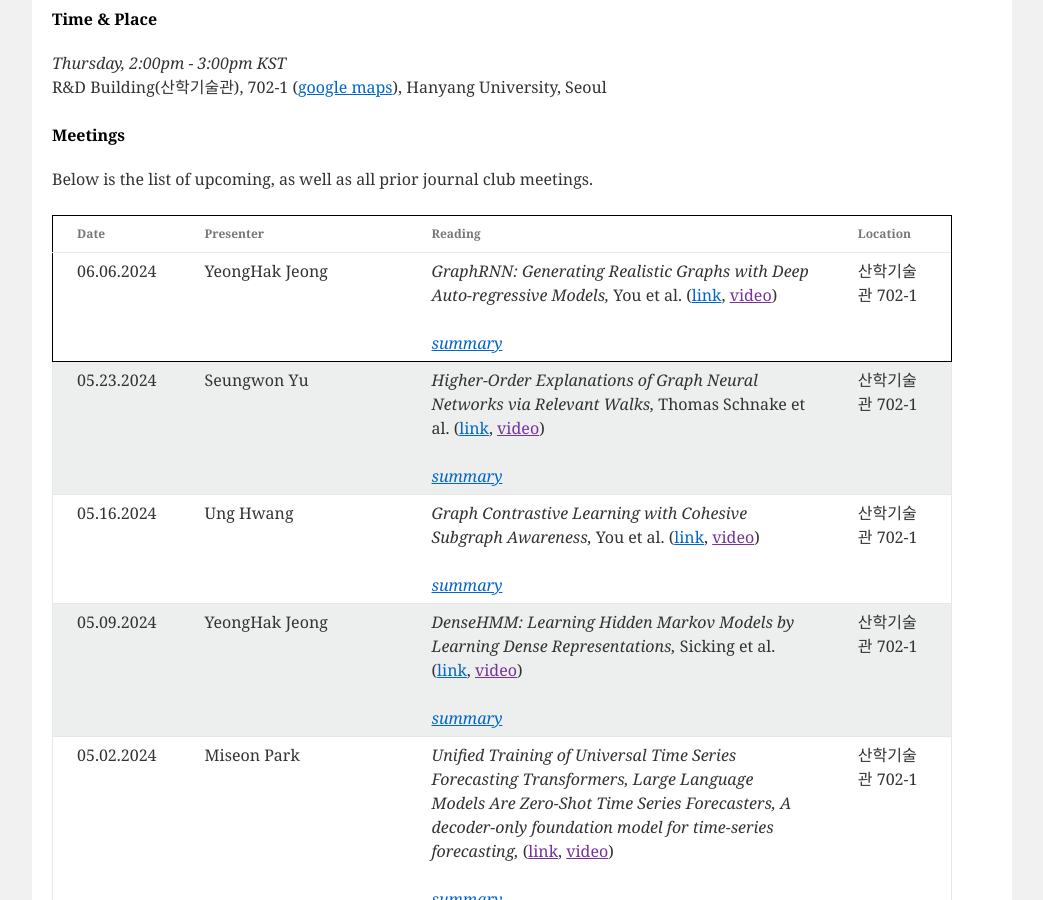
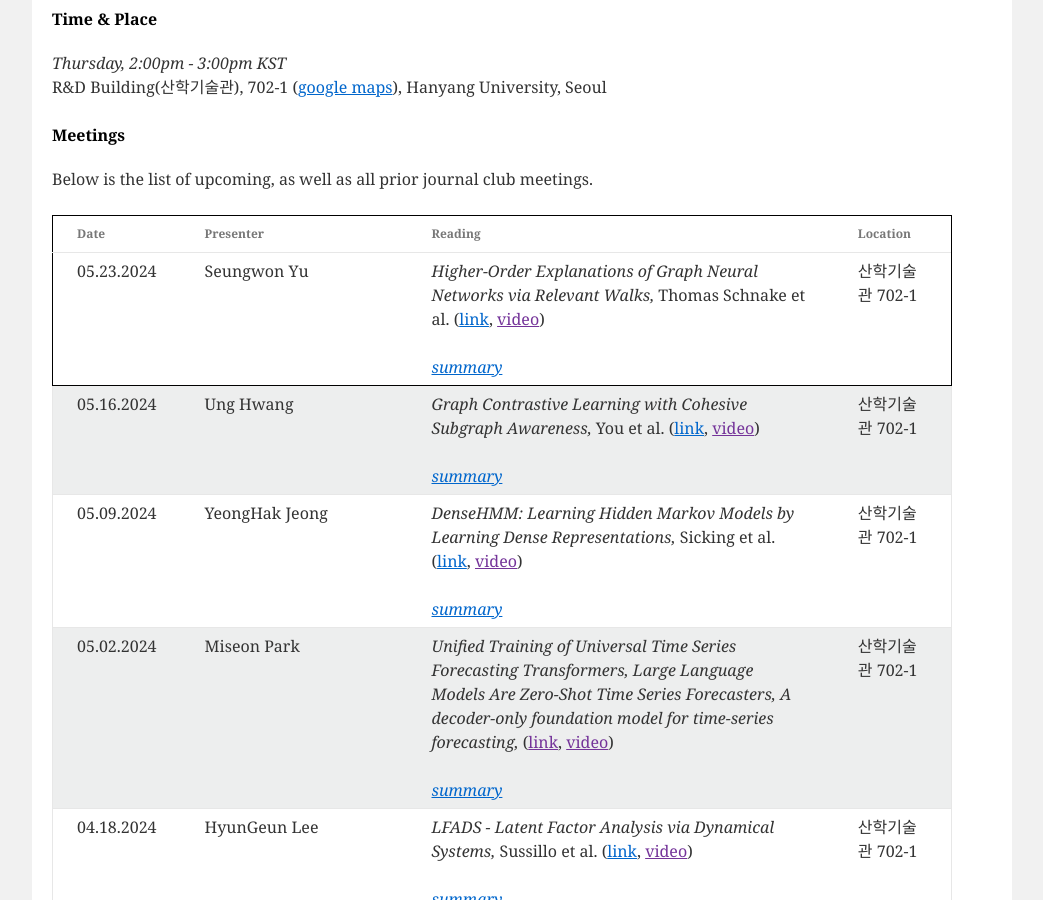
Before and after one commit to niai-lab/GraphML-JC, a Jekyll site: the page built from index.html, in a window 1280 px wide and 900 px high, scrolled down 515 px. Shown: the whole window, without its empty margins (118-1161 px from the left). Built offline with Jekyll 4.4.1, drawn with Linux system fonts in a browser that asks for light colours.

Commit message:
Update meeting_info.yml

```diff
--- a/_data/meeting_info.yml
+++ b/_data/meeting_info.yml
@@ -1,11 +1,3 @@
-- presenter: YeongHak Jeong
-  date: 06.06.2024
-  paper: "GraphRNN: Generating Realistic Graphs with Deep Auto-regressive Models"
-  authors: You et al.
-  url: https://arxiv.org/abs/1802.08773
-  location: "산학기술관 702-1"
-  summary: >
-
 - presenter: Seungwon Yu
   date: 05.23.2024
   paper: "Higher-Order Explanations of Graph Neural Networks via Relevant Walks"
```
